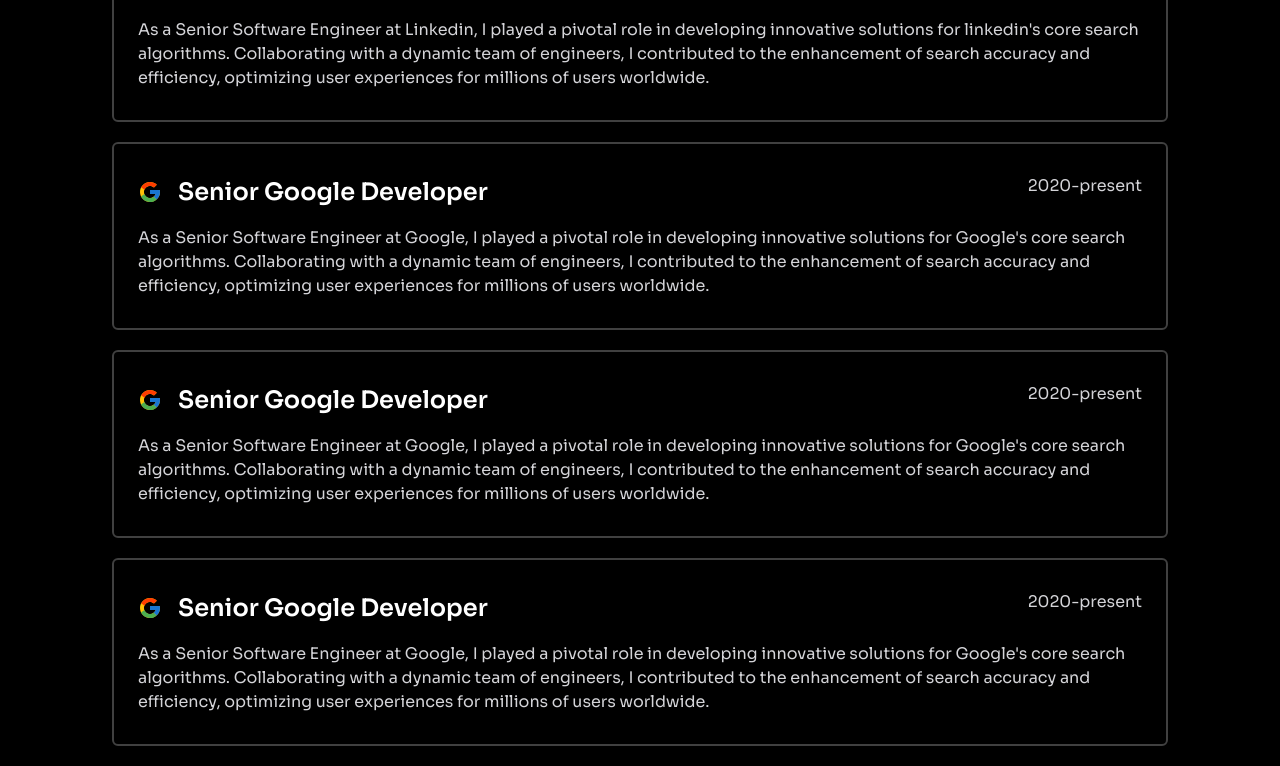
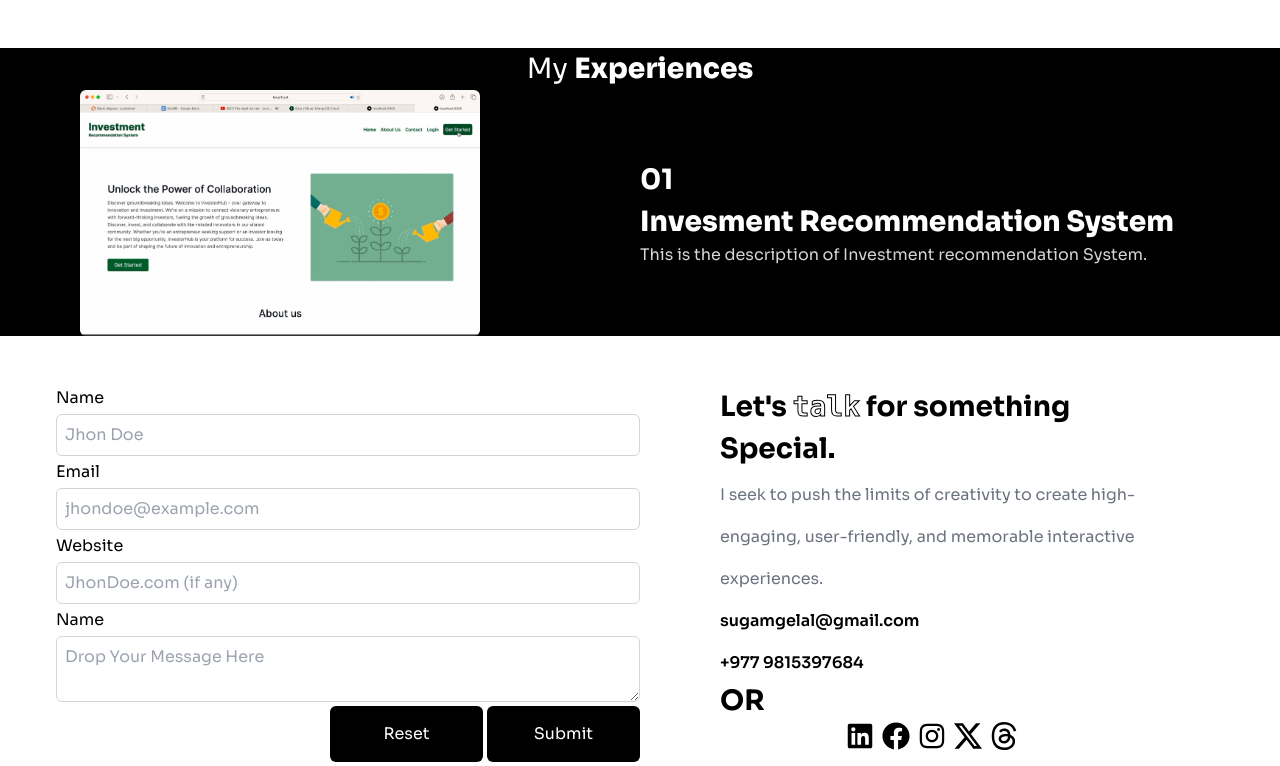
Before and after one commit to sugamgelal10/portfolio, a React (Create React App) app: page / in a window 1280 px wide. Shown: the part 1614-2380 px from the top of the page. Built offline with nearby package versions, Linux system fonts and the light colour scheme.

Commit message:
ui design completed

```diff
--- a/src/App.js
+++ b/src/App.js
@@ -1,8 +1,10 @@
 import About from "./components/about";
+import Contact from "./components/contact";
 import Experiences from "./components/experinces";
 import Footer from "./components/footer";
 import Hero from "./components/hero";
 import Navbar from "./components/navbar";
+import Project from "./components/projects";
 import Skills from "./components/skill";
 
 
@@ -12,8 +14,10 @@
       <Navbar/>
       <Hero/>
       <Skills/>
-      <Experiences/>
+      {/* <Experiences/> */}
       <About/>
+      <Project/>
+      <Contact/>
       <Footer/>
     </div>
   );
--- /dev/null
+++ b/src/components/contact.js
@@ -0,0 +1,41 @@
+import React from 'react'
+import { FaFacebook, FaInstagram, FaLinkedin, FaTwitter } from 'react-icons/fa'
+import { SiThreads, SiX } from 'react-icons/si'
+
+const Contact = () => {
+  return (
+    <div className='grid grid-cols-1 md:grid-cols-2 mx-[24px] my-[16px] px-[32px] font-sora'>
+        <form className='flex flex-col gap-1'>
+            <label htmlFor='name'>Name</label>
+            <input type='text' name='name'  placeholder='Jhon Doe' className='border border-zinc-300 rounded-md p-2' required/>
+            <label htmlFor='email'>Email</label>
+            <input type='text' name='email'  placeholder='jhondoe@example.com' className='border border-zinc-300 rounded-md p-2' required />
+            <label htmlFor='web'>Website</label>
+            <input type='text' name='web'  placeholder='JhonDoe.com (if any)' className='border border-zinc-300 rounded-md p-2' />
+            <label htmlFor='message'>Name</label>
+            <textarea name='message'  placeholder='Drop Your Message Here' className='border border-zinc-300 rounded-md p-2' />
+            <div className='flex gap-1 justify-end'><button type='reset' name='reset' className="flex items-center gap-2 bg-black text-white w-[153px] h-[56px] rounded-md justify-center hover:bg-zinc-300">Reset</button>
+            <button type='submit' name='submit' className="flex items-center gap-2 bg-black text-white w-[153px] h-[56px] rounded-md justify-center hover:bg-zinc-300">Submit</button></div>
+        </form>
+        <div className='text-[28px] font-bold md:mx-[80px]'>
+            Let's <span className='font-extrabold font-mono text-white border-black font-outline-1'>talk</span> for something Special.<br/>
+            <span className='text-[16px] text-gray-500 font-normal'>I seek to push the limits of creativity to create high-engaging, user-friendly, and memorable interactive experiences.</span>
+           <br/> <span className='text-[16px] font-semibold'>sugamgelal@gmail.com</span><br/>
+            <span className='text-[16px] font-semibold'>+977 9815397684</span>
+            <br/>
+            OR
+            <div className='flex justify-center'>
+                <div className='flex justify-evenly gap-2'>
+                    <FaLinkedin/>
+                    <FaFacebook/>
+                    <FaInstagram/>
+                    <SiX/>
+                    <SiThreads/>
+                </div>
+            </div>
+        </div>
+    </div>
+  )
+}
+
+export default Contact
--- a/src/components/hero.js
+++ b/src/components/hero.js
@@ -1,8 +1,10 @@
 import React from "react";
+import { motion } from "framer-motion";
 
 const Hero = () => {
   return (
     <div className=" flex mx-[16px] font-sora center justify-center md:mx-[80px]">
+
       <div className="grid grid-cols-1 md:grid-cols-2 items-center">
         <img src={"hero2.png"} alt="sugam vector" className="order-1 md:order-2"/>
         <div className="text-[28px] order-2 md:order-1 items-center md:mt-[24px]">
--- /dev/null
+++ b/src/components/projectcard.js
@@ -0,0 +1,20 @@
+import React from 'react'
+
+const ProjectCard = ({img,no, title, desc}) => {
+  return (
+    <div className='mb-[16px]'>
+        <div className='grid grid-cols-1 md:grid-cols-2 '>
+            <div>
+                <img src={img} width={400} className='rounded-md'/>
+            </div>
+            <div className='flex flex-col justify-center'>
+                <div className='font-bold text-[28px]'>{no}</div>
+                <div className='font-extrabold text-[28px]'>{title}</div>
+                <div className='font-normal text-[16px] text-zinc-300'>{desc}</div>
+            </div>
+        </div>
+    </div>
+  )
+}
+
+export default ProjectCard
--- /dev/null
+++ b/src/components/projects.js
@@ -0,0 +1,17 @@
+import React from 'react'
+import ProjectCard from './projectcard'
+
+const Project = () => {
+  return (
+    <div className='bg-black font-sora text-white my-[16px]'>
+        <div className='md:mx-[80px] my-[50px]'>
+        <div className="text-center text-[28px]">
+          My <span className="font-extrabold">Experiences</span>
+        </div>
+            <ProjectCard img={'irs.png'} no={'01'} title={'Invesment Recommendation System'} desc={'This is the description of Investment recommendation System.'}/>
+        </div>
+    </div>
+  )
+}
+
+export default Project
```
Also changed, not shown: public/irs.png (added).
